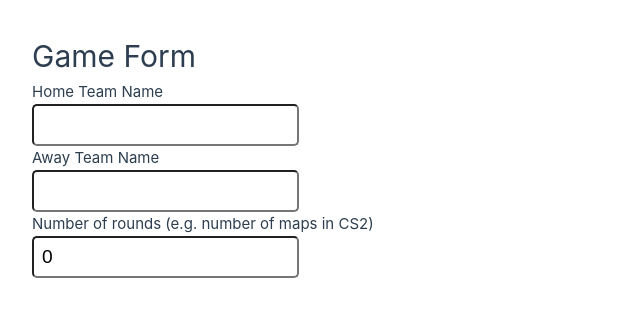
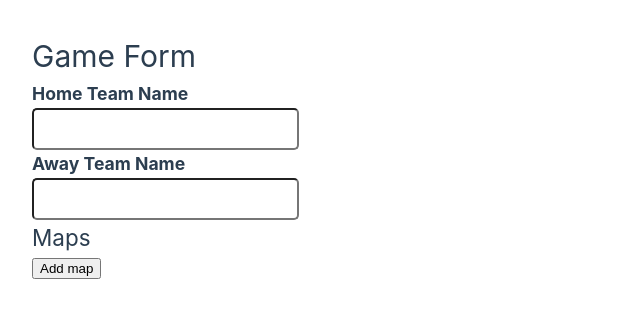
Before and after one commit to boye-s/cs2-stream-status-overlay, a Vue app: page / in a window 1280 px wide. Shown: the top 318 px of the page, without its empty margins (0-640 px from the left). Built offline with nearby package versions, Linux system fonts and the light colour scheme.

Commit message:
We don't care aboout rounds anymore. Just the number of GameMaps in the maps array

```diff
--- a/src/assets/main.css
+++ b/src/assets/main.css
@@ -27,3 +27,8 @@ input {
     font-size: 1.2rem;
     border-radius: 5px;
 }
+
+label {
+    font-weight: bold;
+    font-size: 1.1rem;
+}
--- a/src/components/ConfigView/ConfigForm.vue
+++ b/src/components/ConfigView/ConfigForm.vue
@@ -1,22 +1,57 @@
 <template>
-	<form @submit.prevent>
+		<h1>Game Form</h1>
 		<GameForm @update:game="updateGameForm" />
-		<MapForm v-for="i in rounds" :key="i" :index="i" @update:map="updateMapForm" />
-	</form>
+		<h2>Maps</h2>
+		<button @click="addMap">Add map</button>
+		<ul>
+			<MapForm v-for="gameMap in game.maps" :key="gameMap.id" :gameMap="gameMap" @update:map="updateMapForm" />
+		</ul>
 </template>
 
 <script setup lang="ts">
-import { ref, computed } from "vue";
+import { ref } from "vue";
 import GameForm from "@/components/ConfigView/GameForm.vue";
 import MapForm from "@/components/ConfigView/MapForm.vue";
-import { type Game } from "@/types";
+import { type Game, type GameMap } from "@/types";
 
-const game = ref<Game>({});
-
-const rounds = computed(() => game.value.rounds || 0);
+const game = ref<Game>({
+	homeTeam: "",
+	awayTeam: "",
+	maps: []
+});
 
 const updateGameForm = (updatedGame: { homeTeam: string, awayTeam: string, rounds: number }) => {
 	game.value = { ...game.value, ...updatedGame };
 	console.log(game.value);
 };
+
+const addMap = () => {
+	game.value?.maps.push({
+		index: getMaxValue(game.value?.maps, "index") + 1 || 0,
+		name: "",
+		pickedBy: "",
+		homeScore: 0,
+		awayScore: 0
+	} as GameMap);
+};
+
+function getMaxValue<T>(arr: T[], key: keyof T): number | null {
+    if (!arr || arr.length === 0) return null;
+
+    return arr.reduce((max, obj) => {
+        const value = obj[key];
+        return (typeof value === 'number' && value > max) ? value : max;
+    }, Number.NEGATIVE_INFINITY);
+}
 </script>
+
+<style scoped lang="scss">
+ul {
+	margin: 32px 0;
+	padding: 0;
+	list-style-type: none;
+	display: flex;
+	flex-direction: column;
+	gap: 32px;
+}
+</style>
--- a/src/components/ConfigView/GameForm.vue
+++ b/src/components/ConfigView/GameForm.vue
@@ -1,11 +1,8 @@
 <template>
-	<h1>Game Form</h1>
 	<label for="homeTeam">Home Team Name</label>
 	<input type="text" id="homeTeam" name="homeTeam" required v-model="homeTeam">
 	<label for="awayTeam">Away Team Name</label>
 	<input type="text" id="awayTeam" name="awayTeam" required v-model="awayTeam">
-	<label for="rounds">Number of rounds (e.g. number of maps in CS2)</label>
-	<input type="number" id="rounds" name="rounds" required v-model="rounds">
 </template>
 
 <script setup lang="ts">
@@ -24,8 +21,4 @@ watch(homeTeam, (newValue) => {
 watch(awayTeam, (newValue) => {
 	emit("update:game", { homeTeam, awayTeam: newValue, rounds });
 });
-
-watch(rounds, (newValue) => {
-	emit("update:game", { homeTeam, awayTeam, rounds: newValue });
-});
 </script>
--- a/src/components/ConfigView/MapForm.vue
+++ b/src/components/ConfigView/MapForm.vue
@@ -1,20 +1,24 @@
 <template>
-	<form>
+	<li class="map-form-card">
+		<div>
 			<label for="mapName">Map Name</label>
 			<input type="text" id="mapName" name="mapName" required v-model="name">
 			<label for="pickedBy">Picked By</label>
 			<input type="text" id="pickedBy" name="pickedBy" required v-model="pickedBy">
+		</div>
+		<div>
 			<label for="homeScore">Home Team Score</label>
 			<input type="number" id="homeScore" name="homeScore" required v-model="homeScore">
 			<label for="awayScore">Away Team Score</label>
 			<input type="number" id="awayScore" name="awayScore" required v-model="awayScore">
-	</form>
+		</div>
+	</li>
 </template>
 
 <script setup lang="ts">
-import { ref, watch } from 'vue';
+import { ref, watch, onMounted } from 'vue';
 
-const props = defineProps(["index"]);
+const props = defineProps(["gameMap"]);
 
 const name = ref("");
 const pickedBy = ref("");
@@ -24,18 +28,36 @@ const awayScore = ref(0);
 const emit = defineEmits(["update:map"]);
 
 watch(name, (newValue) => {
-	emit("update:map", { index: props.index, name: newValue, pickedBy, homeScore, awayScore });
+	emit("update:map", { index: props.gameMap.index, name: newValue, pickedBy, homeScore, awayScore });
 });
 
 watch(pickedBy, (newValue) => {
-	emit("update:map", { index: props.index, name, pickedBy: newValue, homeScore, awayScore });
+	emit("update:map", { index: props.gameMap.index, name, pickedBy: newValue, homeScore, awayScore });
 });
 
 watch(homeScore, (newValue) => {
-	emit("update:map", { index: props.index, name, pickedBy, homeScore: newValue, awayScore });
+	emit("update:map", { index: props.gameMap.index, name, pickedBy, homeScore: newValue, awayScore });
 });
 
 watch(awayScore, (newValue) => {
-	emit("update:map", { index: props.index, name, pickedBy, homeScore, awayScore: newValue });
+	emit("update:map", { index: props.gameMap.index, name, pickedBy, homeScore, awayScore: newValue });
+});
+
+onMounted(() => {
+	name.value = props.gameMap.name;
+	pickedBy.value = props.gameMap.pickedBy;
+	homeScore.value = props.gameMap.homeScore;
+	awayScore.value = props.gameMap.awayScore;
 });
 </script>
+
+<style scoped lang="scss">
+.map-form-card {
+	border: 2px solid rgba(235, 235, 235, 0.64);
+	border-radius: 5px;
+	padding: 10px;
+	display: flex;
+	flex-wrap: wrap;
+	gap: 32px;
+}
+</style>
--- a/src/types/game.ts
+++ b/src/types/game.ts
@@ -1,7 +1,6 @@
 import { type GameMap } from './gameMap';
 
 export type Game = {
-	rounds: number;
 	homeTeam: string;
 	awayTeam: string;
 	maps: GameMap[];
```
Lines whose indentation alone changed are shown as unchanged.
